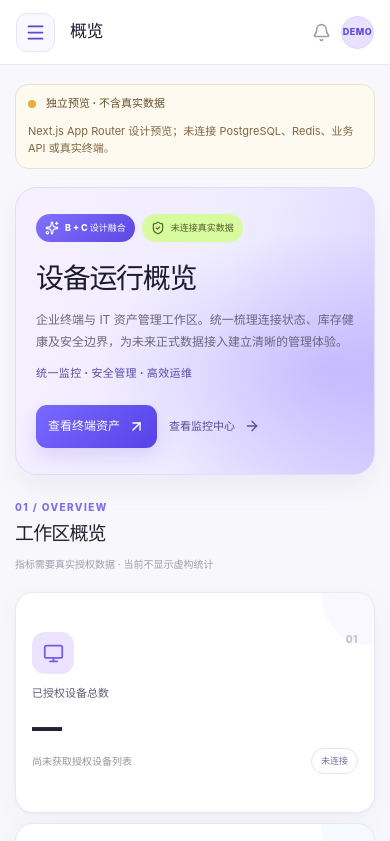
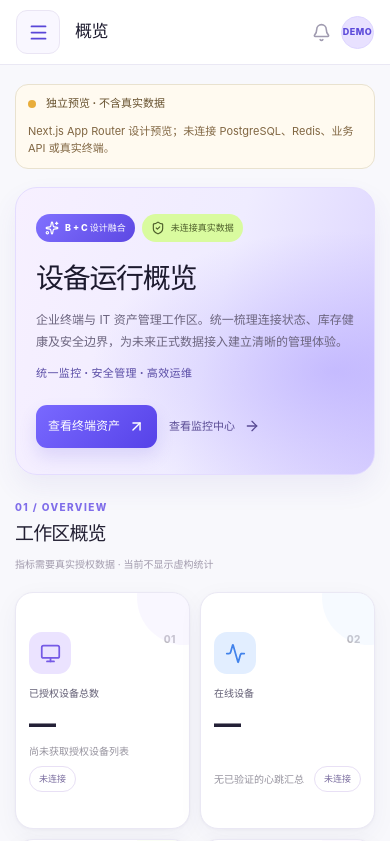
Before and after one commit to kunlong-luo/lanveriq, a Next.js app in the folder apps/web-next/: page /overview in a window 390 px wide. Shown: the top 841 px of the page. Built offline with nearby package versions, Linux system fonts and the light colour scheme.

Commit message:
NXT-18: refine 390px KPI density, full-width device group filter and 44px mobile menu targets

```diff
--- a/apps/web-next/src/app/lanveriq-bc.css
+++ b/apps/web-next/src/app/lanveriq-bc.css
@@ -1299,8 +1299,8 @@ body { background:#f8f8fc; color:var(--foreground); }
   .bc-menu-button {
     display:grid;
     place-items:center;
-    width:39px;
-    height:39px;
+    width:44px;
+    height:44px;
     flex-shrink:0;
     border:1px solid #eae5f4;
     border-radius:11px;
@@ -1355,6 +1355,16 @@ body { background:#f8f8fc; color:var(--foreground); }
   .bc-swatch-grid { grid-template-columns:repeat(2,minmax(0,1fr)); }
   .bc-demo-buttons { align-items:stretch; }
 }
+/* NXT-18: two-up mobile KPIs save scroll without sacrificing 320px readability. */
+@media (min-width:360px) and (max-width:430px) {
+  .bc-overview .metric-grid { grid-template-columns:repeat(2,minmax(0,1fr)); gap:10px; }
+  .bc-overview .metric-card { min-height:194px; }
+  .bc-overview .metric-card [data-slot="card-header"] { padding-left:13px; padding-right:13px; }
+  .bc-overview .metric-card [data-slot="card-content"] { padding-left:13px; padding-right:13px; }
+  .bc-overview .metric-card [data-slot="card-description"] { font-size:10px; }
+  .bc-overview .metric-card .metric-card-bottom { padding-bottom:12px; }
+  .bc-overview .metric-placeholder { font-size:27px; }
+}
 @media (prefers-reduced-motion:reduce) {
   .bc-console .sidebar { transition:none!important; }
   .bc-overview .metric-card { transition:none!important; transform:none!important; }
@@ -1517,6 +1527,12 @@ body { background:#f8f8fc; color:var(--foreground); }
   .bc-console .directory-toolbar { padding:17px 15px; }
   .bc-console .directory-controls { gap:9px; }
   .bc-console .directory-table-wrap [data-slot="table-container"] { width:100%; }
+  .bc-console .directory-select,
+  .bc-console .directory-select [data-slot="native-select-wrapper"],
+  .bc-console .directory-select select {
+    width:100%;
+    max-width:none;
+  }
 }
 
 .bc-console .directory-toolbar [data-slot="card-title"] { color:#26223b; font-size:16px; }
@@ -1829,8 +1845,8 @@ body { background:#f8f8fc; color:var(--foreground); }
 .bc-mobile-sheet .bc-close-nav {
   display:grid;
   place-items:center;
-  min-width:40px;
-  height:40px;
+  min-width:44px;
+  height:44px;
   border:1px solid #e6def3;
   border-radius:11px;
   background:#fff;
```
